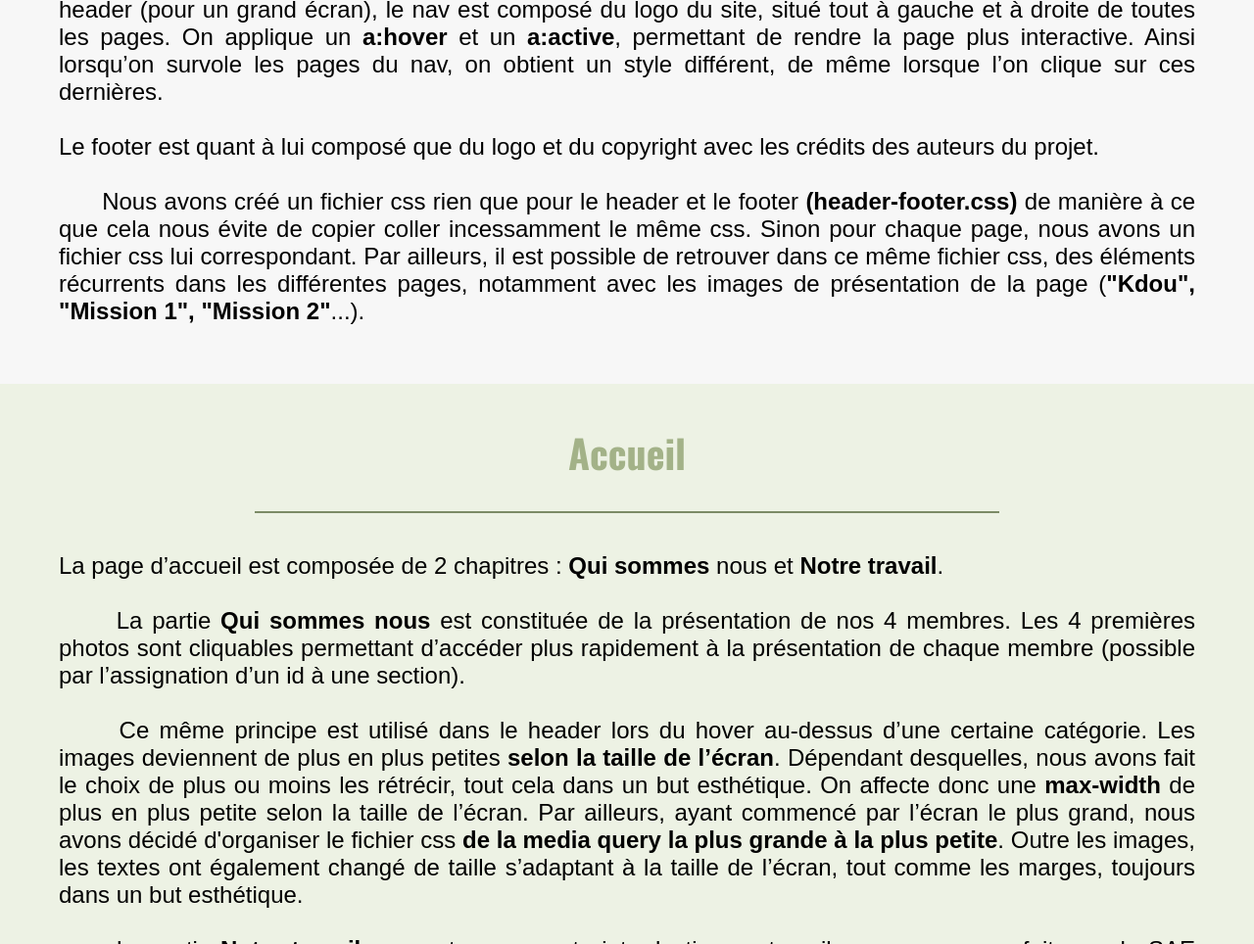
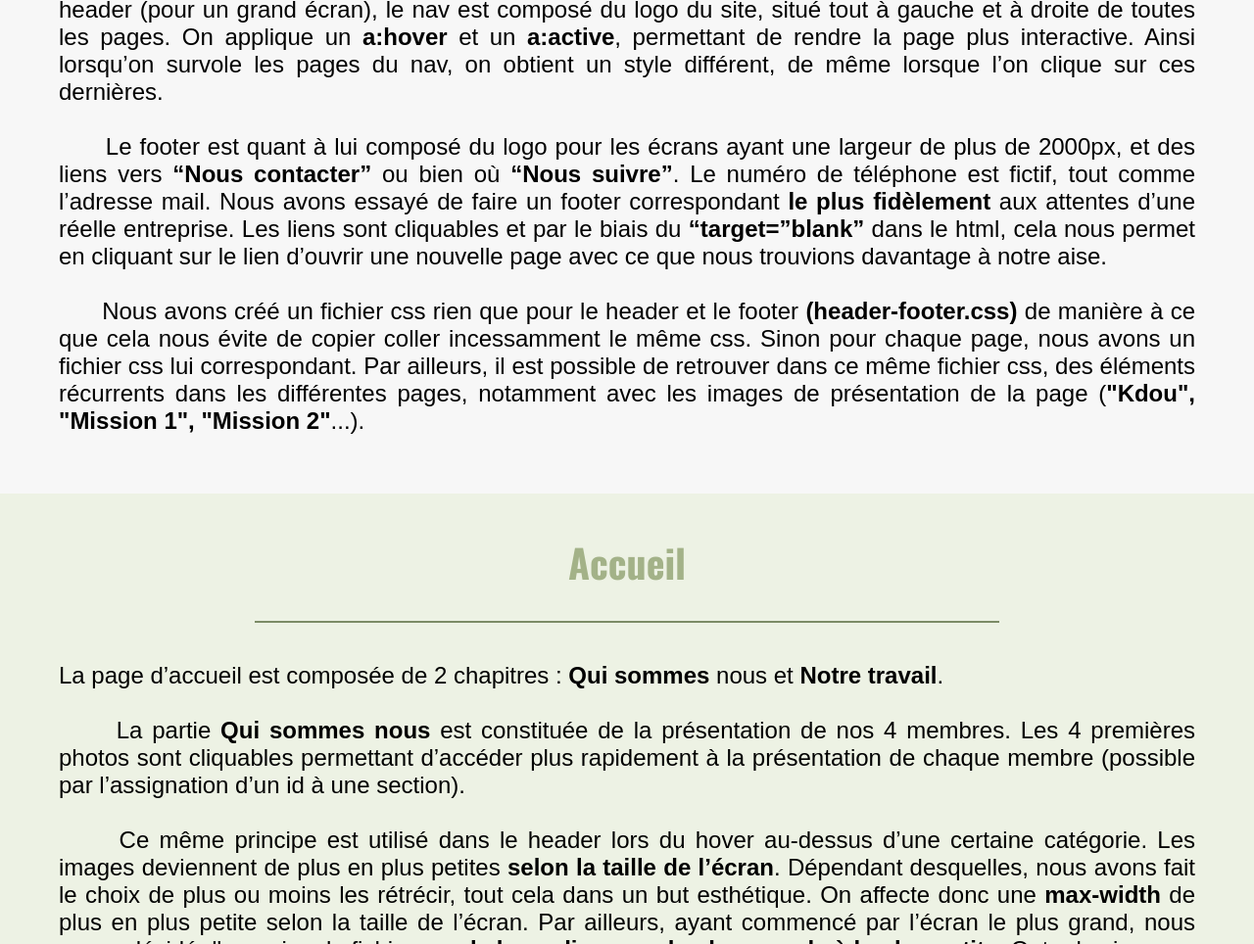
Before and after one commit to Cheaucapik/Mission4_S104, a plain HTML site: page mission4.html in a window 1280 px wide. Shown: the part 1363-2327 px from the top of the page at 98% size. Drawn offline with nearby package versions, Linux system fonts and the light colour scheme.

Commit message:
4.3 paufinement de la mission 4

```diff
--- a/mission4.html
+++ b/mission4.html
@@ -117,7 +117,7 @@
             <br><br>
             &nbsp;&nbsp;&nbsp;&nbsp;&nbsp;&nbsp;Pour ce dernier, nous avons utilisé le même principe utilisé dans un des TP. On utilise une <strong>checkbox</strong> et si cette dernière est considérée comme check, on affiche le contenu du <strong>menu burger</strong>. On utilise par ailleurs la propriété <strong>“cursor”</strong> avec comme valeur <strong>“pointer”</strong> afin de montrer que ce menu est cliquable. Pour le header (pour un grand écran), le nav est composé du logo du site, situé tout à gauche et à droite de toutes les pages. On applique un <strong>a:hover</strong> et un <strong>a:active</strong>, permettant de rendre la page plus interactive. Ainsi lorsqu’on survole les pages du nav, on obtient un style différent, de même lorsque l’on clique sur ces dernières.
             <br><br>
-            Le footer est quant à lui composé que du logo et du copyright avec les crédits des auteurs du projet.
+            &nbsp;&nbsp;&nbsp;&nbsp;&nbsp;&nbsp;Le footer est quant à lui composé du logo pour les écrans ayant une largeur de plus de 2000px, et des liens vers <strong>“Nous contacter”</strong> ou bien où <strong>“Nous suivre”</strong>. Le numéro de téléphone est fictif, tout comme l’adresse mail. Nous avons essayé de faire un footer correspondant <strong>le plus fidèlement</strong> aux attentes d’une réelle entreprise. Les liens sont cliquables et par le biais du <strong>“target=”blank”</strong> dans le html, cela nous permet en cliquant sur le lien d’ouvrir une nouvelle page avec ce que nous trouvions davantage à notre aise.
             <br><br>
             &nbsp;&nbsp;&nbsp;&nbsp;&nbsp;&nbsp;Nous avons créé un fichier css rien que pour le header et le footer <strong>(header-footer.css)</strong> de manière à ce que cela nous évite de copier coller incessamment le même css. Sinon pour chaque page, nous avons un fichier css lui correspondant. Par ailleurs, il est possible de retrouver dans ce même fichier css, des éléments récurrents dans les différentes pages, notamment avec les images de présentation de la page (<strong>"Kdou", "Mission 1", "Mission 2"</strong>...).
         </p>
```
